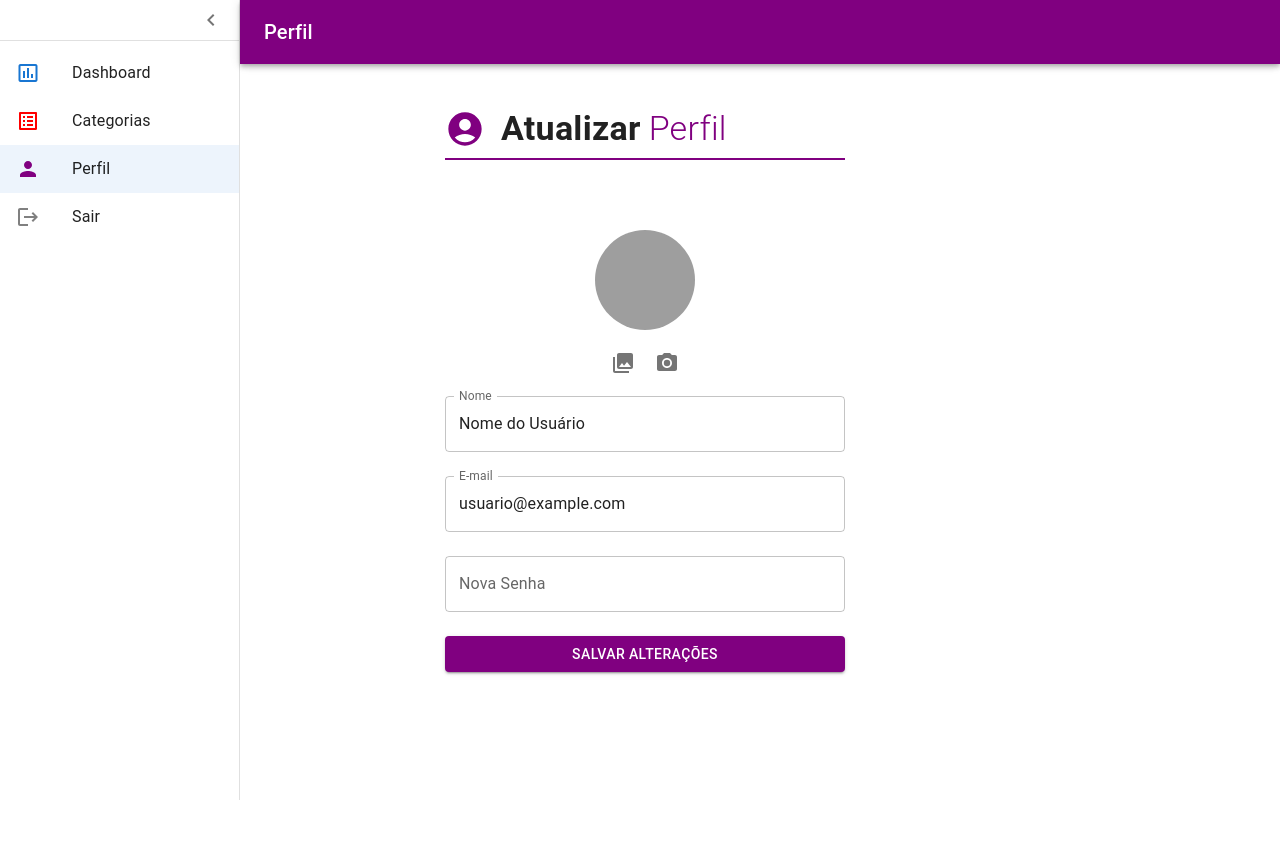
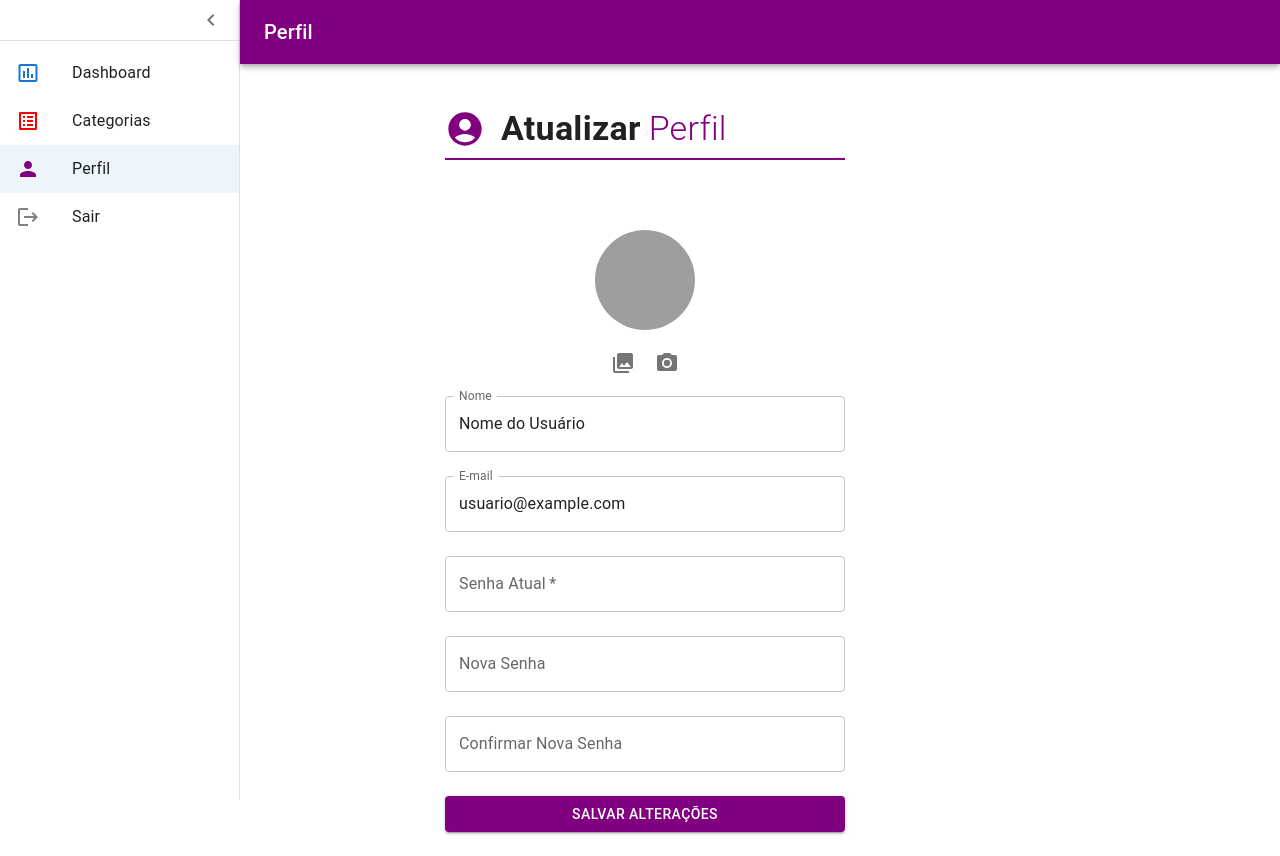
Before and after one commit to O-Farias/PlanifiqueV1-Frontend, a React (Vite) app: page /perfil in a window 1280 px wide. Before the commit the page ends 800 px from the top, so only its background shows below. Built offline with nearby package versions, Linux system fonts and the light colour scheme; grey boxes are pictures that could not be loaded.

Commit message:
Adicionado campo para confirmação da senha atual, e confirmação da nova senha no cadastro do usuário

```diff
--- a/src/components/Perfil/UserInfoForm.tsx
+++ b/src/components/Perfil/UserInfoForm.tsx
@@ -19,7 +19,9 @@ interface UserInfo {
   name: string;
   email: string;
   profilePicture: string;
+  currentPassword?: string;
   newPassword?: string;
+  confirmNewPassword?: string;
 }
 
 interface UserInfoFormProps {
@@ -33,7 +35,13 @@ const UserInfoForm: React.FC<UserInfoFormProps> = ({
   onSubmit,
   isEditable = true,
 }) => {
-  const [userInfo, setUserInfo] = useState<UserInfo>(initialUserInfo);
+  const [userInfo, setUserInfo] = useState<UserInfo>({
+    ...initialUserInfo,
+    currentPassword: "",
+    newPassword: "",
+    confirmNewPassword: "",
+  });
+
   const fileInputRef = useRef<HTMLInputElement>(null);
   const cameraInputRef = useRef<HTMLInputElement>(null);
   const [isLoading, setIsLoading] = useState(false);
@@ -54,6 +62,11 @@ const UserInfoForm: React.FC<UserInfoFormProps> = ({
 
   const handleSubmit = (e: React.FormEvent) => {
     e.preventDefault();
+    if (userInfo.newPassword !== userInfo.confirmNewPassword) {
+      // lógica para mostrar um erro ao usuário
+      console.error("As senhas não coincidem");
+      return;
+    }
     setOpenDialog(true);
   };
 
@@ -180,6 +193,17 @@ const UserInfoForm: React.FC<UserInfoFormProps> = ({
         disabled={!isEditable}
       />
       {isEditable && (
+        <>
+          <TextField
+            fullWidth
+            margin="normal"
+            label="Senha Atual"
+            name="currentPassword"
+            type="password"
+            value={userInfo.currentPassword || ""}
+            onChange={handleChange}
+            required
+          />
           <TextField
             fullWidth
             margin="normal"
@@ -189,7 +213,18 @@ const UserInfoForm: React.FC<UserInfoFormProps> = ({
             value={userInfo.newPassword || ""}
             onChange={handleChange}
           />
+          <TextField
+            fullWidth
+            margin="normal"
+            label="Confirmar Nova Senha"
+            name="confirmNewPassword"
+            type="password"
+            value={userInfo.confirmNewPassword || ""}
+            onChange={handleChange}
+          />
+        </>
       )}
+
       {isEditable && (
         <Button
           type="submit"
```
Lines whose indentation alone changed are shown as unchanged.
